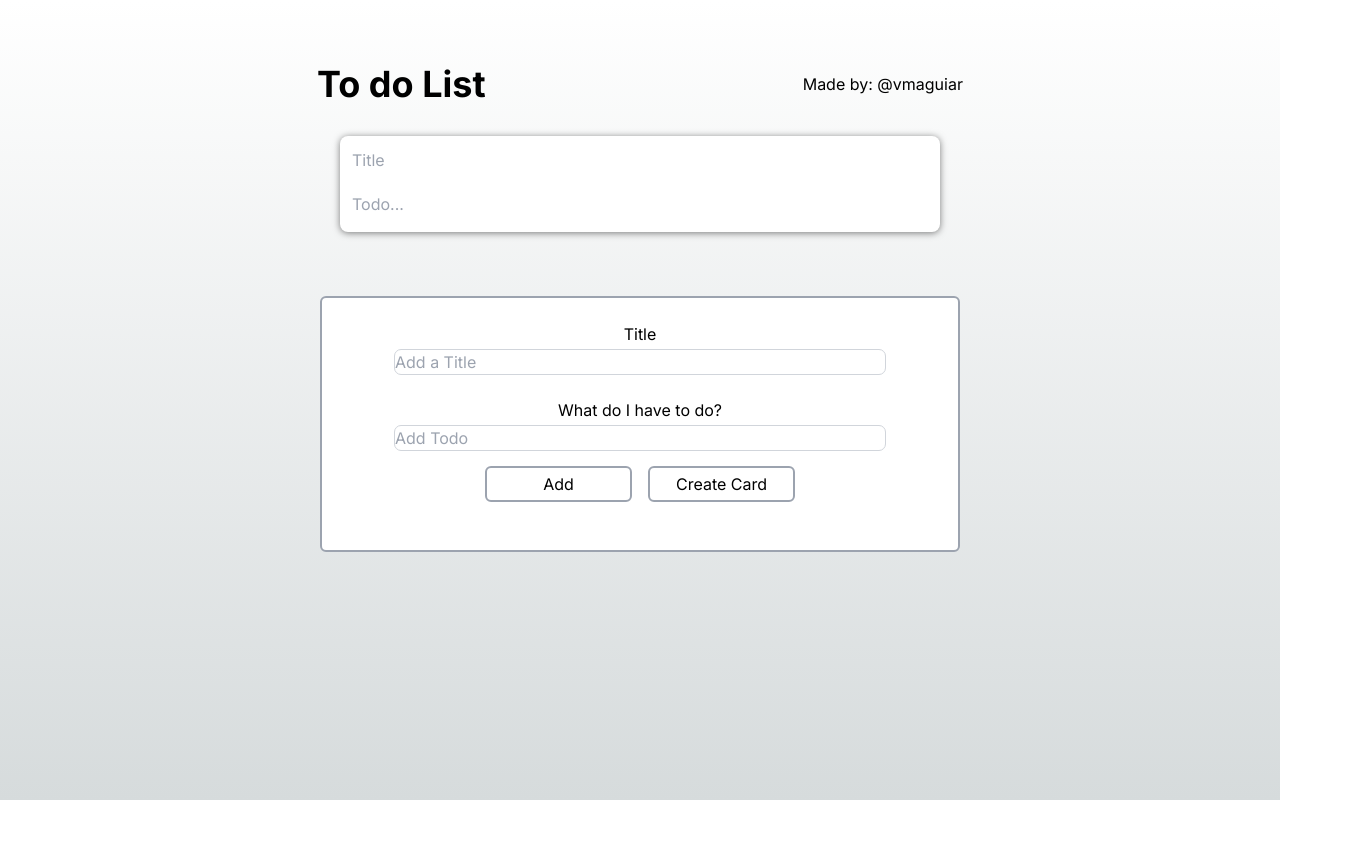
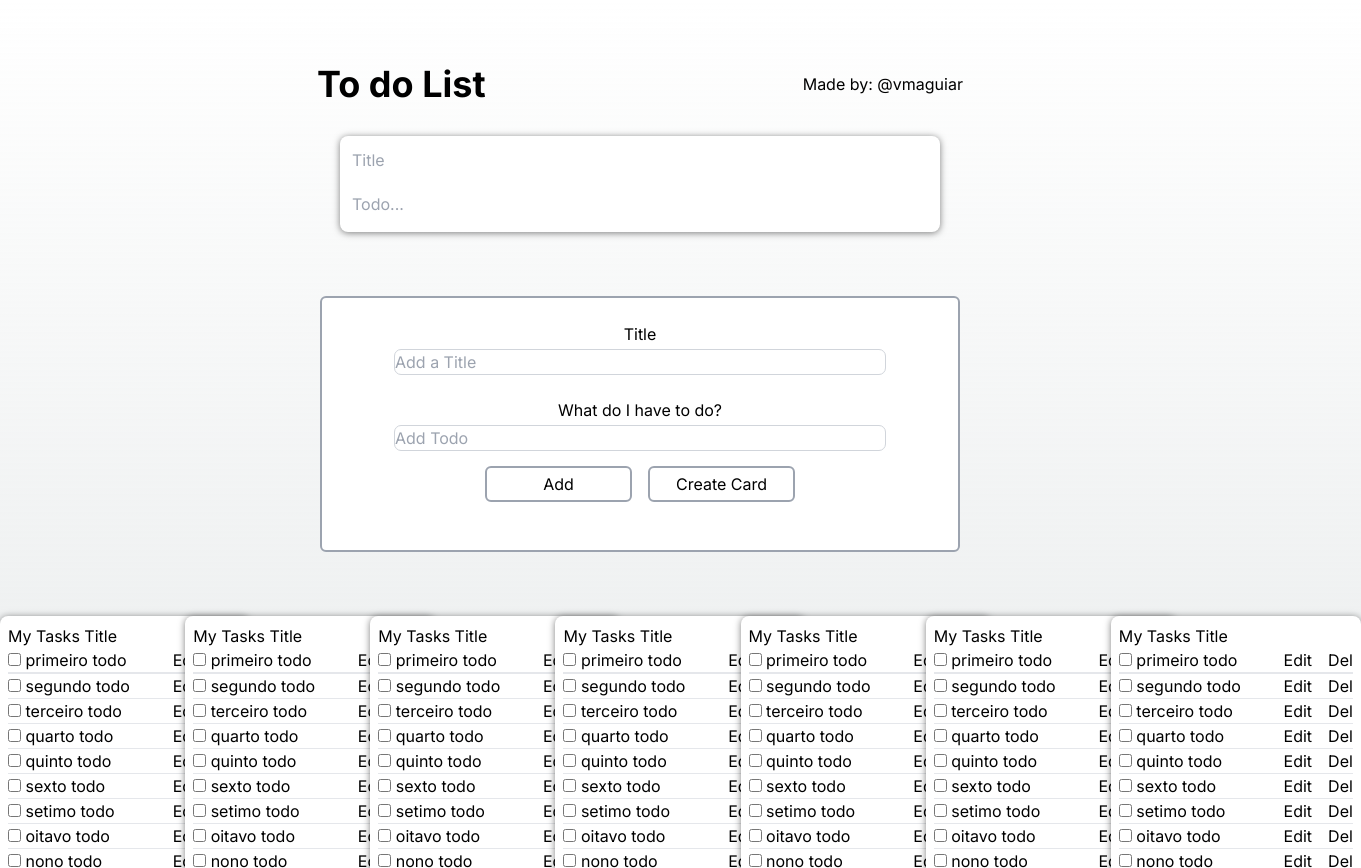
Before and after one commit to vmaguiar/qavi-todo-list-app, a Next.js app: page / in a window 1280 px wide. Shown: the top 868 px of the page, 1361 px wide, since content can reach past the window. Before the commit the page ends 800 px from the top, so only its background shows below. Built offline with nearby package versions, Linux system fonts and the light colour scheme.

Commit message:
feat: creates component and insert on the page

```diff
--- a/src/app/page.tsx
+++ b/src/app/page.tsx
@@ -5,6 +5,7 @@ import { ChangeEvent, useState } from "react"
 import { Todo } from "../components/Todo"
 import { Header } from "../components/Header"
 import { CreateCardForm } from "@/components/CreateCardForm"
+import { Card } from "../components/Card"
 
 interface ItodoCard {
   title: string,
@@ -112,14 +113,25 @@ export default function Home() {
           <div className="flex flex-col justify-items-start border-solid border-gray-600">
             {
               todoCard.todoList.map((item, index) => (
-                <Todo todoText={item} index={index} />
+                <Todo todoText={item} index={index} key={index} />
               ))
             }
           </div>
         </div>
 
         {/* Container with all to do cards */}
-        <div className="grid grid-flow-col auto-cols-fr gap-4 my-8">
+        <div className="grid grid-flow-row grid-cols-7 gap-4 my-8">
+          <Card />
+          <Card />
+          <Card />
+          <Card />
+          <Card />
+          <Card />
+          <Card />
+          <Card />
+          <Card />
+          <Card />
+          <Card />
         </div>
       </main>
     </ div>
--- /dev/null
+++ b/src/components/Card.tsx
@@ -0,0 +1,31 @@
+import { Todo } from "./Todo"
+
+export function Card() {
+  return (
+    <div className="flex flex-col w-[250px] relative mx-auto mt-8 rounded-lg bg-white p-2 shadow-[0_1px_7px_0px_rgba(0,0,0,0.5)]">
+      <h1>My Tasks Title</h1>
+      {/* <input type="checkbox" name="firstTaskName" id="firstTaskId" value="firstTaskValue" />
+      <label htmlFor="firstTaskId">First Task</label>
+
+      <input type="checkbox" name="2TaskName" id="2TaskId" value="2TaskValue" />
+      <label htmlFor="2TaskId">Second Task</label>
+
+      <input type="checkbox" name="3TaskName" id="3TaskId" value="3TaskValue" />
+      <label htmlFor="3TaskId">3th Task</label>
+
+      <input type="checkbox" name="4TaskName" id="4TaskId" value="4TaskValue" />
+      <label htmlFor="4TaskId">4th Task</label> */}
+      <Todo todoText={'primeiro todo'} index={1} key={1} /> <hr />
+      <Todo todoText={'segundo todo'} index={2} key={2} />
+      <Todo todoText={'terceiro todo'} index={3} key={3} />
+      <Todo todoText={'quarto todo'} index={4} key={4} />
+      <Todo todoText={'quinto todo'} index={5} key={5} />
+      <Todo todoText={'sexto todo'} index={6} key={6} />
+      <Todo todoText={'setimo todo'} index={7} key={7} />
+      <Todo todoText={'oitavo todo'} index={8} key={8} />
+      <Todo todoText={'nono todo'} index={9} key={9} />
+      <Todo todoText={'decimoasdasadsdasdasdasdasd asasdasdprimeiro todo'} index={10} key={10} />
+      <Todo todoText={'decimo segundo todo'} index={11} key={11} />
+    </div>
+  )
+}
```
